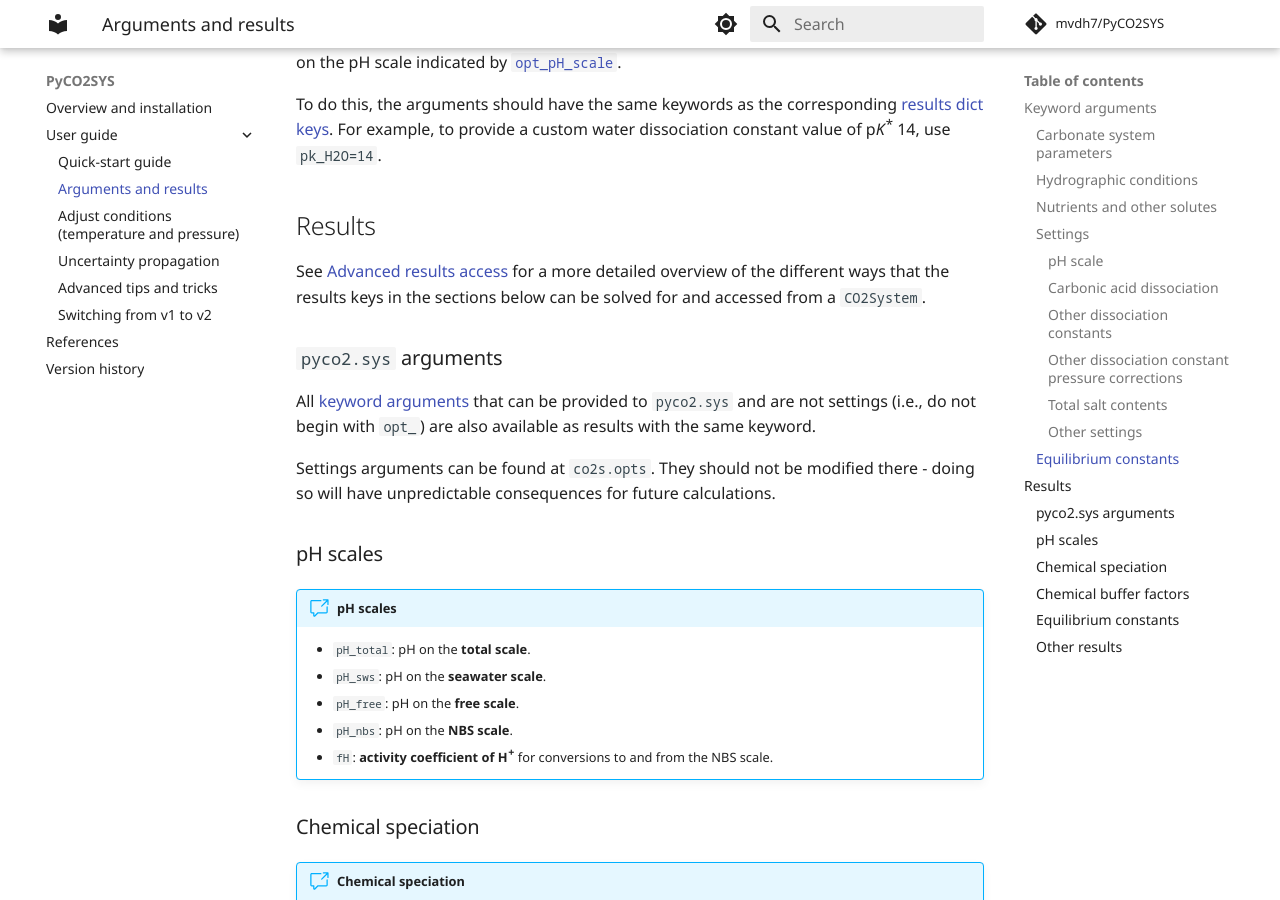
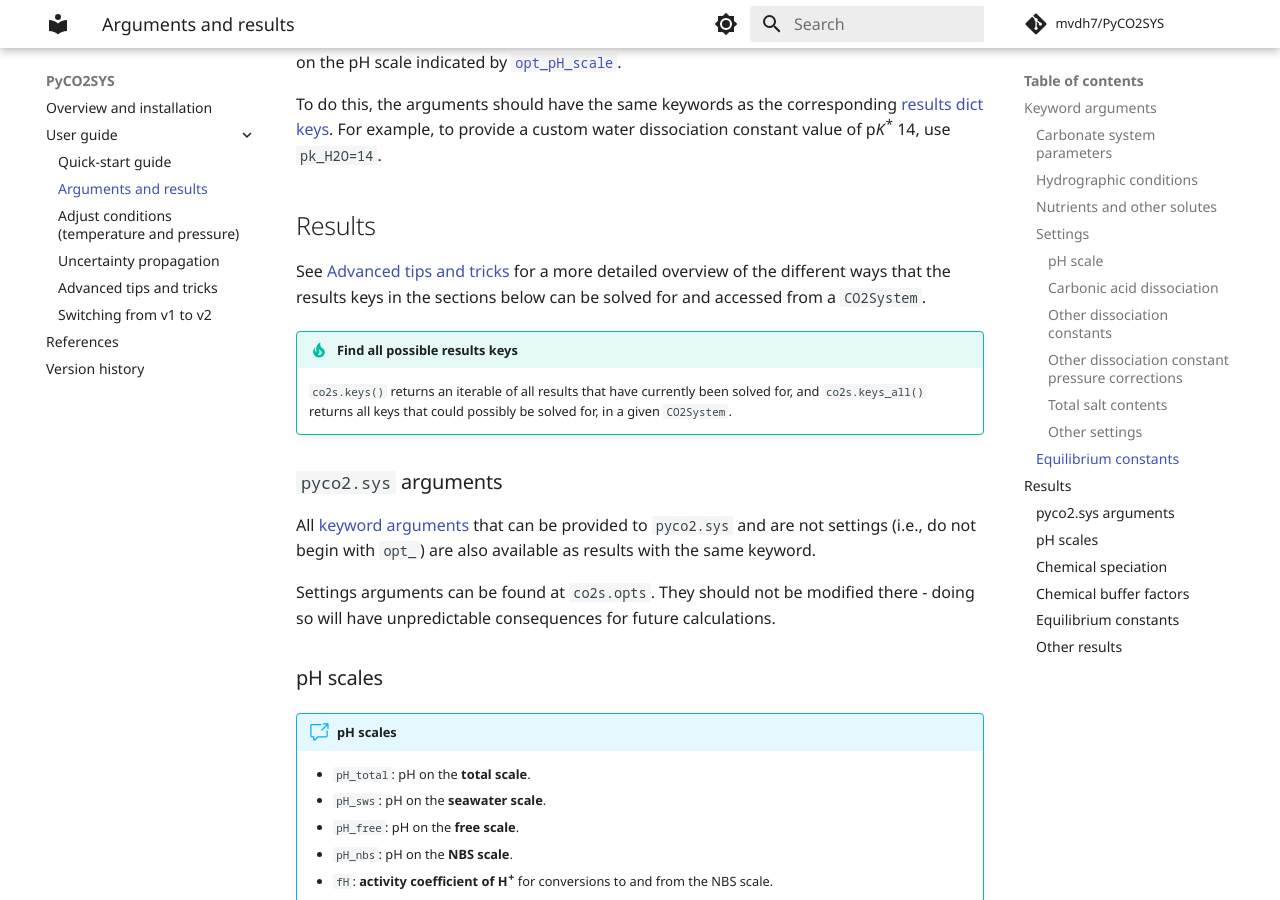
Before and after one commit to mvdh7/PyCO2SYS, an MkDocs documentation site: the page built from docs/detail.md, in a window 1280 px wide and 900 px high, scrolled down 6366 px. Built offline with MkDocs 1.6.1 and Material for MkDocs 9.7.7, drawn with Linux system fonts in a browser that asks for light colours; comment, search, counter and statistics services are not loaded.

```diff
--- a/docs/detail.md
+++ b/docs/detail.md
@@ -267,7 +267,11 @@ To do this, the arguments should have the same keywords as the corresponding [re
 
 ## Results
 
-See [Advanced results access](results.md) for a more detailed overview of the different ways that the results keys in the sections below can be solved for and accessed from a `CO2System`.
+See [Advanced tips and tricks](advanced.md) for a more detailed overview of the different ways that the results keys in the sections below can be solved for and accessed from a `CO2System`.
+
+!!! tip "Find all possible results keys"
+
+    `co2s.keys()` returns an iterable of all results that have currently been solved for, and `co2s.keys_all()` returns all keys that could possibly be solved for, in a given `CO2System`.
 
 ### `pyco2.sys` arguments
 
```
Also changed, not shown: docs/index.md (+1 -1 lines), docs/quick.md (+3 -3 lines).
